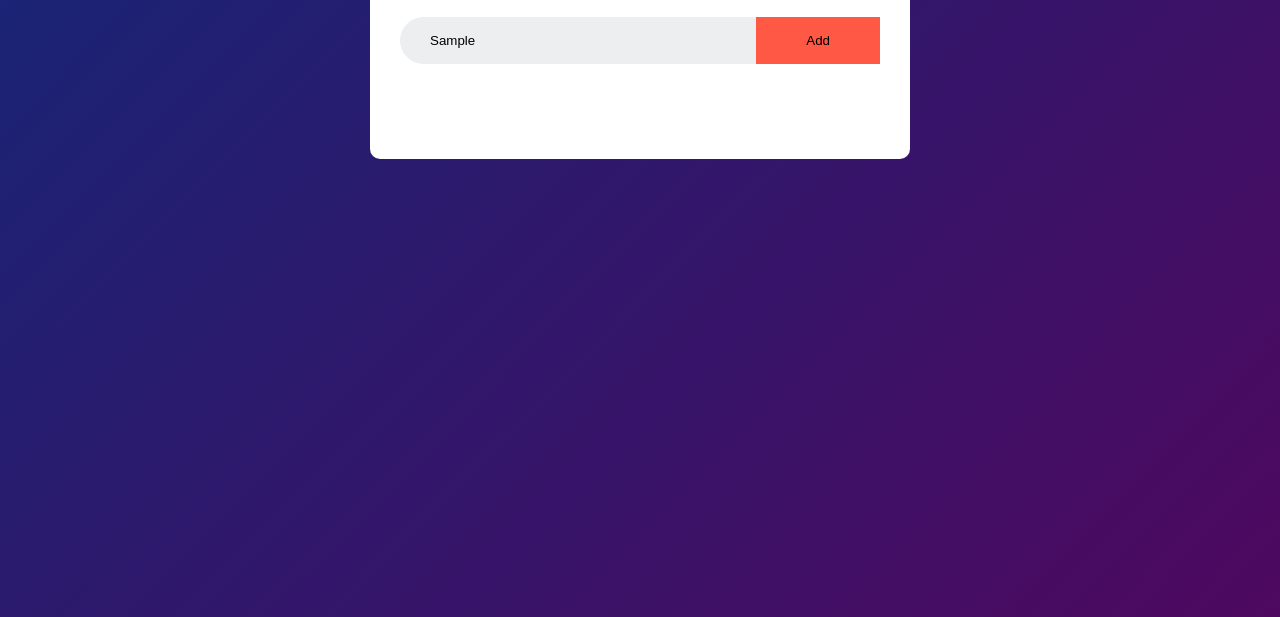
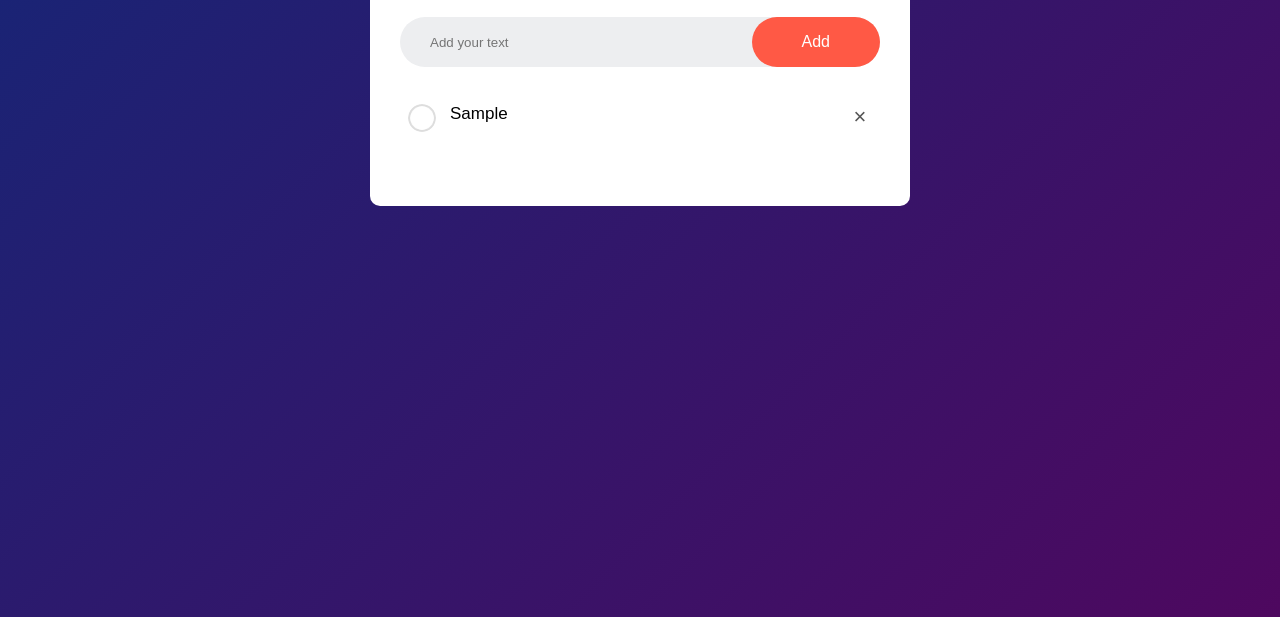
Before and after one commit to BaptizedLion/ToDoList, a plain HTML site: page index.html in a window 1280 px wide. Both pictures are taken after typing "Sample" into the empty fields and a click on the button "Add". Shown: the part 183-800 px from the top of the page. Drawn offline with Linux system fonts and the light colour scheme.

Commit message:
to-do list final changes made

```diff
--- a/index.html
+++ b/index.html
@@ -12,12 +12,17 @@
         <h2>To-Do List <img src="images/icon.png" alt=""></h2>
         <div class="row">
             <input type="text" id="input-box" placeholder="Add your text">
-            <button>Add</button>
+            <button onclick="addTask()">Add</button>
         </div>
+        <ul id="list-container">
+            <!--<li class="checked">Task 1</li>
+            <li>Task 2</li>
+            <li>Task 3</li> -->
+         </ul>
     </div>
 
 </div>
-
+<script src="script.js" ></script>
 </body>
 
 
--- /dev/null
+++ b/script.js
@@ -0,0 +1,40 @@
+const inputBox = document.getElementById("input-box");
+const listContainer = document.getElementById("list-container");
+
+function addTask() {
+    if(inputBox.value === ''){
+        alert("Please enter task.");
+    }
+    else{
+        let li = document.createElement("li");
+        li.innerHTML = inputBox.value;
+        listContainer.appendChild(li);
+        let span = document.createElement("span");
+        span.innerHTML = "\u00d7";
+        li.appendChild(span);
+    }
+    inputBox.value = "";
+    saveData();
+}
+
+listContainer.addEventListener("click", function(e){
+    if(e.target.tagName === "LI"){
+        e.target.classList.toggle("checked");
+        saveData();
+    }
+    else if(e.target.tagName === "SPAN"){
+        e.target.parentElement.remove();
+        saveData();
+    }
+}, false);
+
+function saveData(){
+    localStorage.setItem("data", listContainer.innerHTML);
+
+}
+
+function showTask(){
+listContainer.innerHTML = localStorage.getItem("data");
+
+}
+showTask();
--- a/style.css
+++ b/style.css
@@ -50,4 +50,51 @@
     outline: none;
     padding: 16px 50px;
     background: #ff5945;
+    color: #fff;
+    font-size: 16px;
+    cursor:pointer;
+    border-radius: 40px;
 }
+ul li{
+    list-style: none;
+    font-size: 17px;
+    padding: 12px 8px 12px 50px;
+    user-select: none;
+    cursor: pointer;
+    position: relative;
+}
+ul li::before{
+    content: '';
+    position: absolute;
+    height: 28px;
+    width:28px;
+    border-radius: 50%;
+    background-image: url(images/unchecked.png);
+    background-size: cover;
+    background-position: center;
+    top: 12px;
+    left: 8px;
+}
+ul li.checked{
+    color:#555;
+    text-decoration:line-through;
+
+}
+ul li.checked::before{
+    background-image: url(images/checked.png)
+}
+ul li span{
+    position: absolute;
+    right: 0;
+    top: 5px;
+    width: 40px;
+    height: 40px;
+    font-size: 22px;
+    color: #555;
+    line-height: 40px;
+    text-align: center;
+    border-radius: 50%;
+}
+ul li span:hover{
+    background: #edeef0;
+}
```
